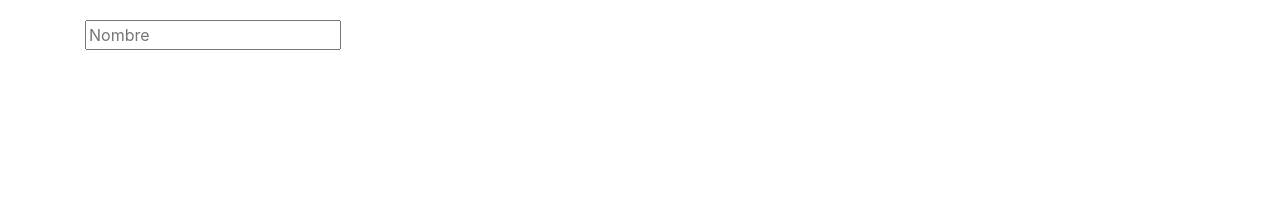
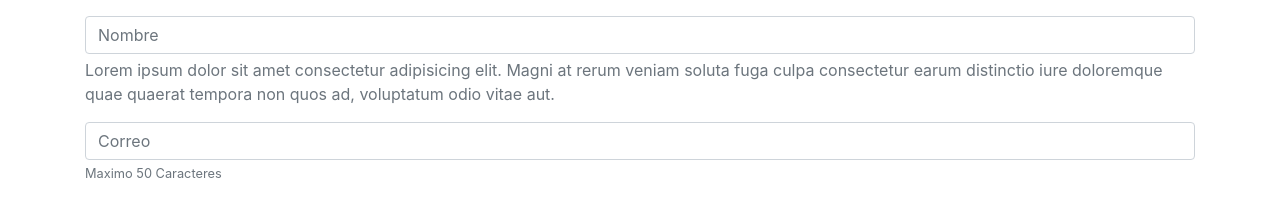
Before and after one commit to racanoco/Bootstrap-4, a plain HTML site: page formularios/cuadros_ayuda.html in a window 1280 px wide. Drawn offline with Linux system fonts and the light colour scheme.

Commit message:
Cuadros de ayuda

```diff
--- a/formularios/cuadros_ayuda.html
+++ b/formularios/cuadros_ayuda.html
@@ -14,7 +14,14 @@
         <div class="col">
           <form action="">
             <div class="form-group">
-              <input type="text" class="form-text" name="nombre" id="nombre" placeholder="Nombre">
+              <input type="text" class="form-control" name="nombre" id="nombre" placeholder="Nombre">
+              <p id="" class="form-text text-muted">
+                Lorem ipsum dolor sit amet consectetur adipisicing elit. Magni at rerum veniam soluta fuga culpa consectetur earum distinctio iure doloremque quae quaerat tempora non quos ad, voluptatum odio vitae aut.
+              </p>
+            </div>
+            <div class="form-group">
+              <input type="text" class="form-control" name="correo" id="correo" placeholder="Correo">
+              <small class="form-text text-muted">Maximo 50 Caracteres</small>
             </div>
           </form>
         </div>
```
